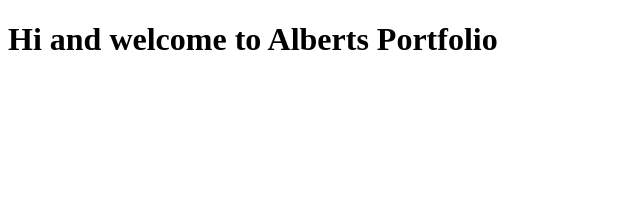
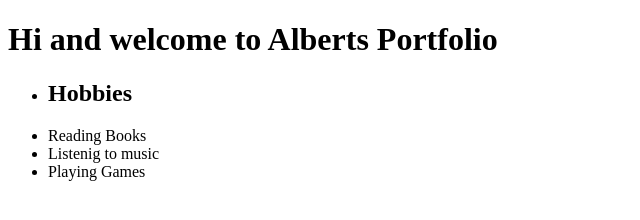
Before and after one commit to AlbertRaj-12/Albertraj-Portfolio, a plain HTML site: page index.html in a window 1280 px wide. Shown: the whole page, without its empty margins (0-640 px from the left). Drawn offline with Linux system fonts and the light colour scheme.

Commit message:
docs - added hobbies section

```diff
--- a/index.html
+++ b/index.html
@@ -7,5 +7,11 @@
 </head>
 <body>
     <h1>Hi and welcome to Alberts Portfolio</h1>
+    <ul>
+        <li><h2>Hobbies</h2></li>
+        <li>Reading Books</li>
+        <li>Listenig to music</li>
+        <li>Playing Games</li>
+    </ul>
 </body>
 </html>
```
